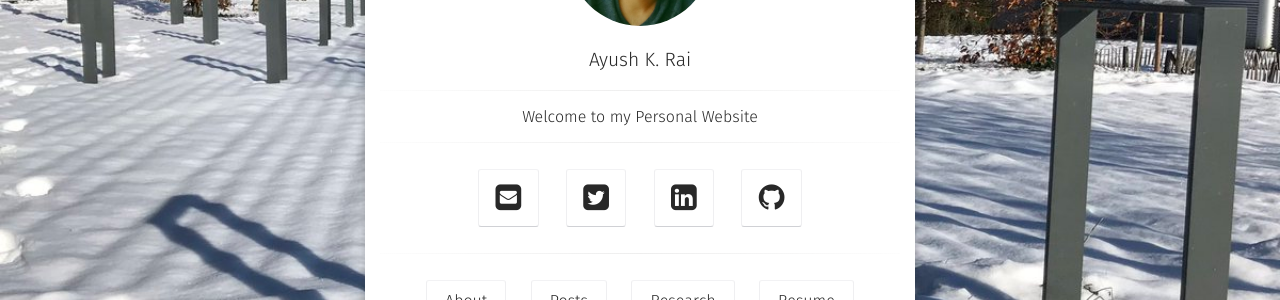
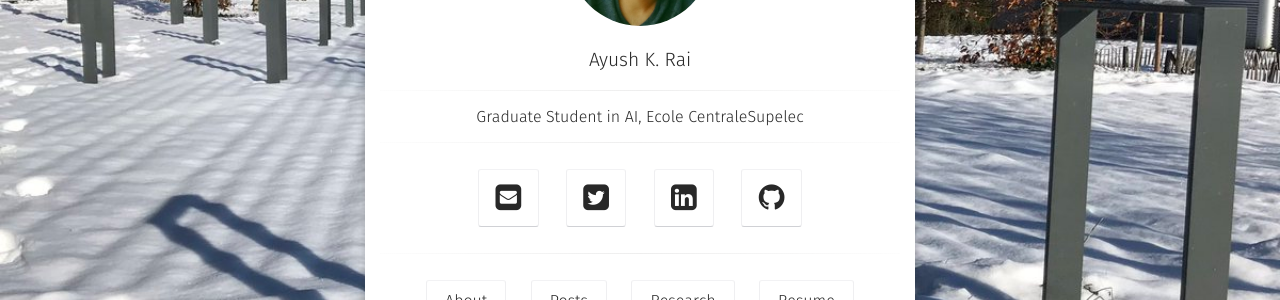
Before and after one commit to rayush7/rayush7.github.io, a Jekyll site: the page built from index.html, in a window 1280 px wide. Shown: the part 350-650 px from the top of the page. Built offline with Jekyll 4.4.1, drawn with Linux system fonts in a browser that asks for light colours; some web fonts are replaced.

Commit message:
updated bio

```diff
--- a/_config.yml
+++ b/_config.yml
@@ -1,6 +1,6 @@
 # Site
 title:              Ayush K. Rai
-bio:                'Welcome to my Personal Website'
+bio:                'Graduate Student in AI, Ecole CentraleSupelec'
 description:        "My Posts can be found here"
 reading_time:       true
 words_per_minute:   200
```
